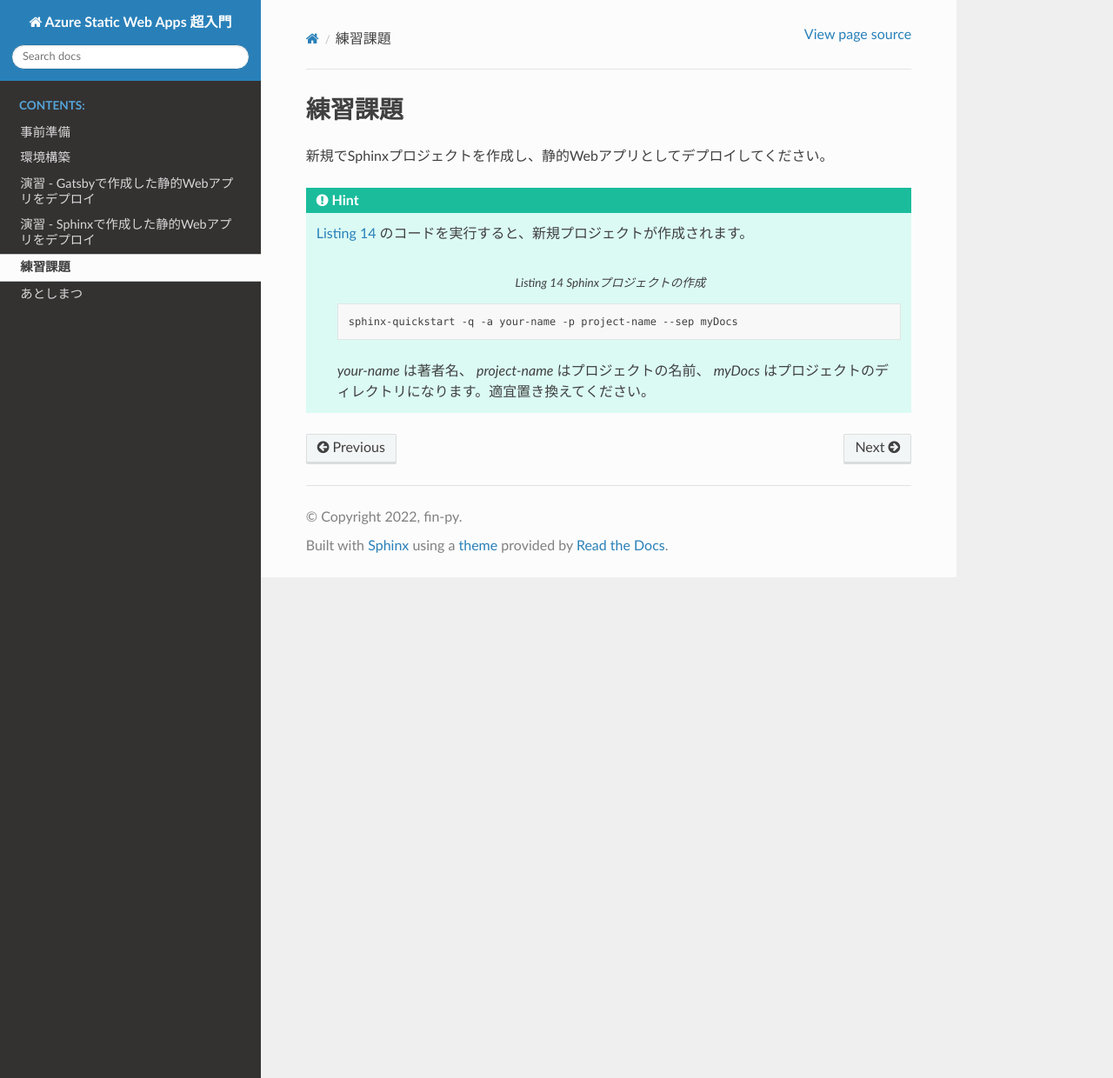
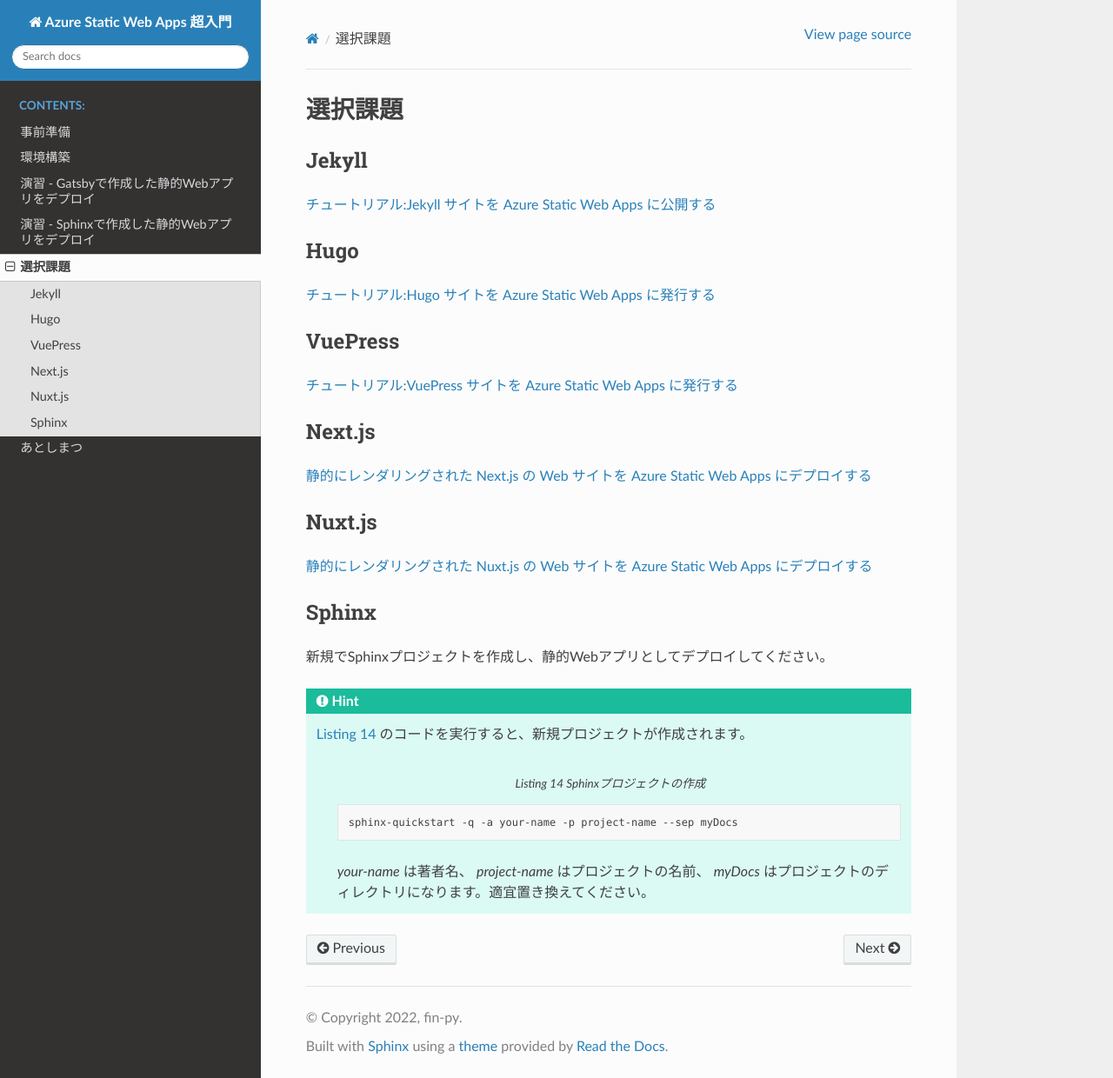
Before and after one commit to fin-py/static-web-apps-hands-on, a Sphinx documentation site: the page built from docs/source/exercise.rst, in a window 1280 px wide and 1240 px high. Shown: the whole window at 87% size. Built offline with Sphinx 7.4.7 and the Read the Docs theme 2.0.0, drawn with Linux system fonts in a browser that asks for light colours.

Commit message:
add exercise

```diff
--- a/docs/source/exercise.rst
+++ b/docs/source/exercise.rst
@@ -1,5 +1,33 @@
-練習課題
+選択課題
 ========
+
+Jekyll
+------
+
+`チュートリアル:Jekyll サイトを Azure Static Web Apps に公開する <https://docs.microsoft.com/ja-jp/azure/static-web-apps/publish-jekyll>`_
+
+Hugo
+----
+
+`チュートリアル:Hugo サイトを Azure Static Web Apps に発行する <https://docs.microsoft.com/ja-jp/azure/static-web-apps/publish-hugo>`_
+
+VuePress
+--------
+
+`チュートリアル:VuePress サイトを Azure Static Web Apps に発行する <https://docs.microsoft.com/ja-jp/azure/static-web-apps/publish-vuepress>`_
+
+Next.js
+-------
+
+`静的にレンダリングされた Next.js の Web サイトを Azure Static Web Apps にデプロイする <https://docs.microsoft.com/ja-jp/azure/static-web-apps/deploy-nextjs>`__
+
+Nuxt.js
+-------
+
+`静的にレンダリングされた Nuxt.js の Web サイトを Azure Static Web Apps にデプロイする <https://docs.microsoft.com/ja-jp/azure/static-web-apps/deploy-nuxtjs>`_
+
+Sphinx
+------
 
 新規でSphinxプロジェクトを作成し、静的Webアプリとしてデプロイしてください。
 
--- a/docs/source/gatsby.rst
+++ b/docs/source/gatsby.rst
@@ -80,7 +80,7 @@ https://github.com/new にアクセスして、GitHubリポジトリを作成し
    git remote add origin https://github.com/<your-github-username>/gatsby-app.git
    git push -u origin main
 
-MS learnの `演習 - ビルドして Azure Static Web Apps にデプロイする <https://docs.microsoft.com/ja-jp/learn/modules/create-deploy-static-webapp-gatsby-app-service/7-exercise-build-deploy-static-app>`_ にアクセスし、 サンドボックスをアクティブ化` をクリックします（ :numref:`sign-in-to-activate-sandbox` ）。
+MS learnの `演習 - ビルドして Azure Static Web Apps にデプロイする <https://docs.microsoft.com/ja-jp/learn/modules/create-deploy-static-webapp-gatsby-app-service/7-exercise-build-deploy-static-app>`_ にアクセスし、 `サンドボックスをアクティブ化` をクリックします（ :numref:`sign-in-to-activate-sandbox` ）。
 
 .. figure:: ./images/sign-in-to-activate-sandbox.png
    :name: sign-in-to-activate-sandbox
```
